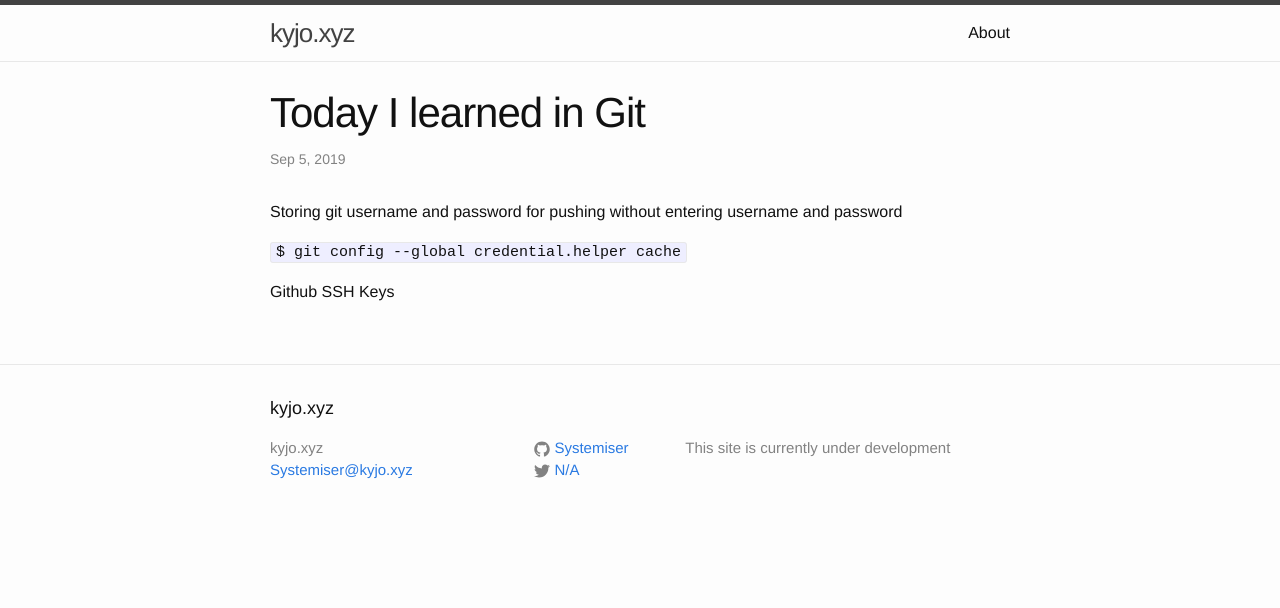
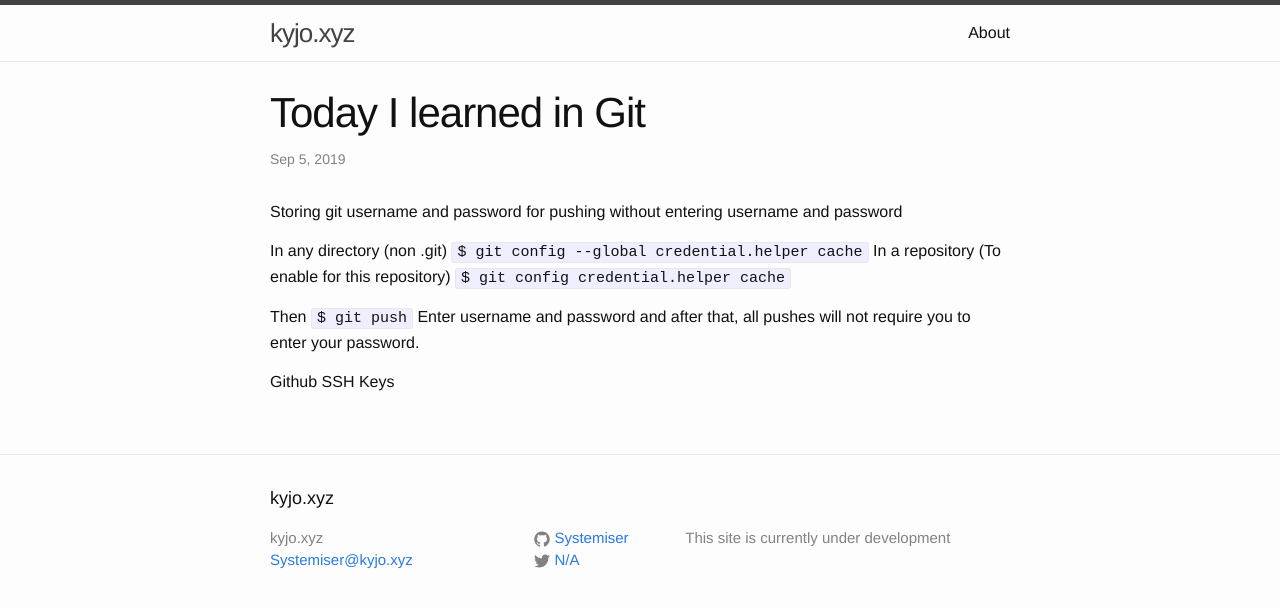
Before and after one commit to Systemiser/Systemiser.github.io, a Jekyll site: the page built from _posts/2019-09-05-Today-I-Learned-in-Git.markdown, in a window 1280 px wide. Shown: the top 608 px of the page. Built offline with Jekyll 4.4.1, drawn with Linux system fonts in a browser that asks for light colours.

Commit message:
Addition

```diff
--- a/_posts/2019-09-05-Today-I-Learned-in-Git.markdown
+++ b/_posts/2019-09-05-Today-I-Learned-in-Git.markdown
@@ -6,6 +6,13 @@ tags: [git,linux,shell,terminal]
 ---
 Storing git username and password for pushing without entering username and password
 
+In any directory (non .git)
 `$ git config --global credential.helper cache`
+In a repository (To enable for this repository)
+`$ git config credential.helper cache`
+
+Then
+`$ git push`
+Enter username and password and after that, all pushes will not require you to enter your password.
 
 Github SSH Keys
```
